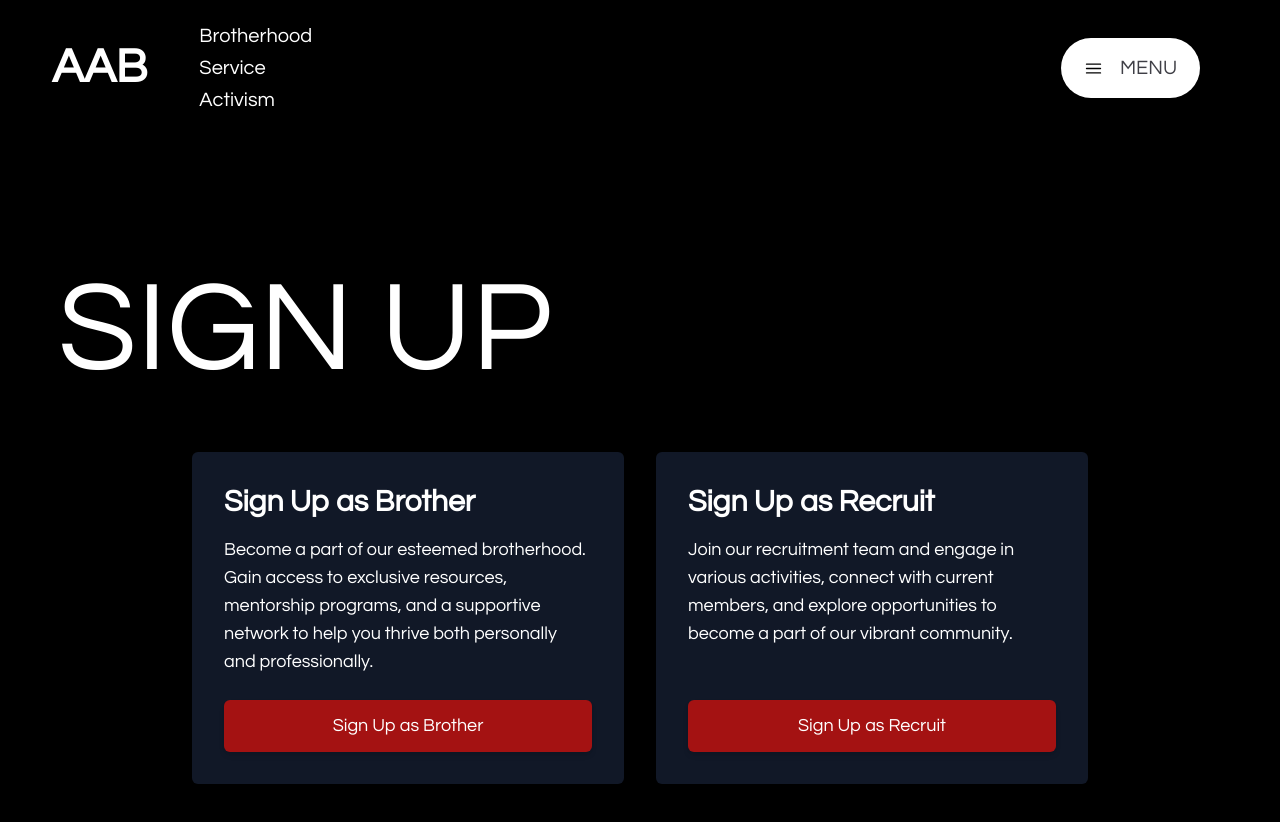
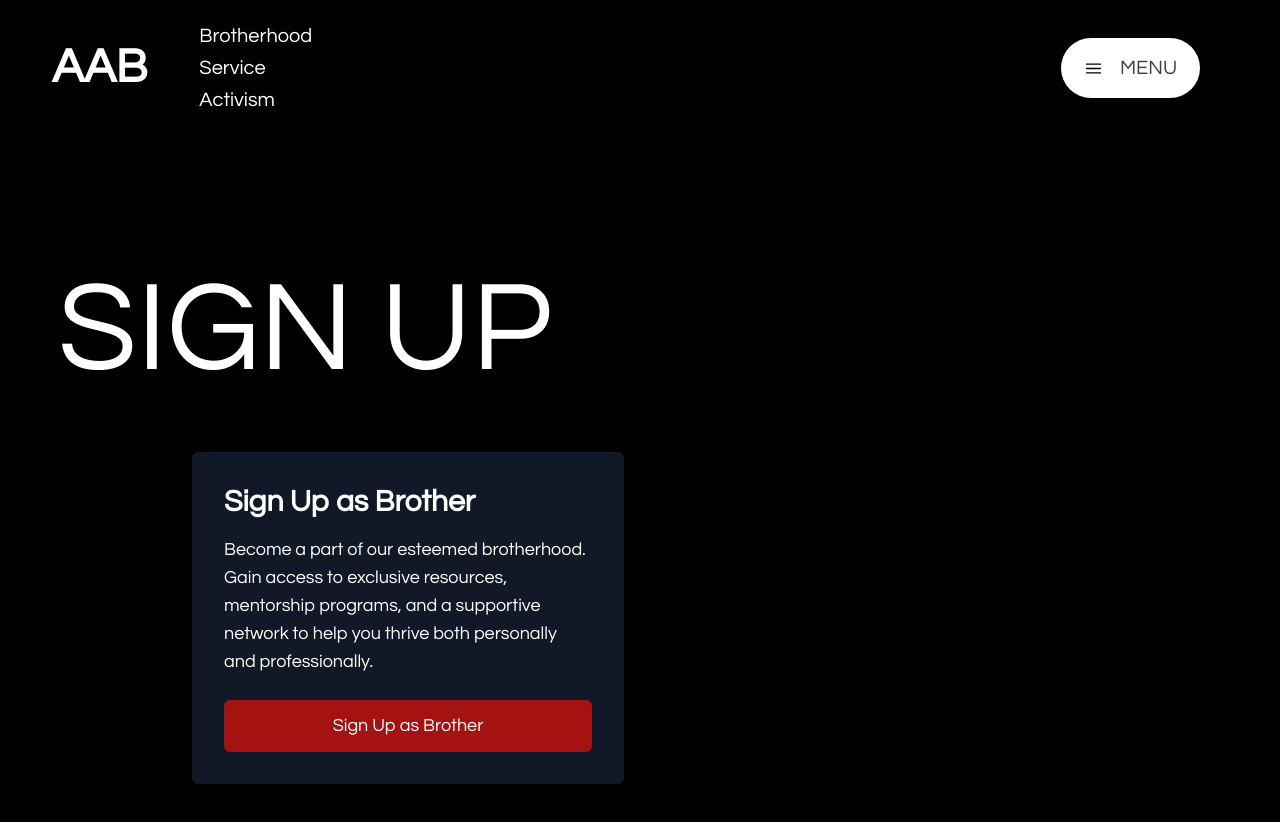
Before and after one commit to mmattyV/aab-website-2024, a Next.js app: page /signup in a window 1280 px wide. Shown: the top 822 px of the page. Built offline with nearby package versions, Linux system fonts and the light colour scheme; no server answers.

Commit message:
disable sign up

```diff
--- a/src/app/signup/page.tsx
+++ b/src/app/signup/page.tsx
@@ -34,7 +34,7 @@ export default function SignUpLandingPage() {
           </div>
 
           {/* Recruit Sign-Up Info */}
-          <div className="flex flex-col justify-between bg-gray-900 p-8 rounded-md shadow-lg">
+          {/* <div className="flex flex-col justify-between bg-gray-900 p-8 rounded-md shadow-lg">
             <div>
               <h3 className="text-3xl font-semibold mb-4">
                 Sign Up as Recruit
@@ -51,7 +51,7 @@ export default function SignUpLandingPage() {
             >
               Sign Up as Recruit
             </Link>
-          </div>
+          </div> */}
         </div>
       </div>
     </div>
```
